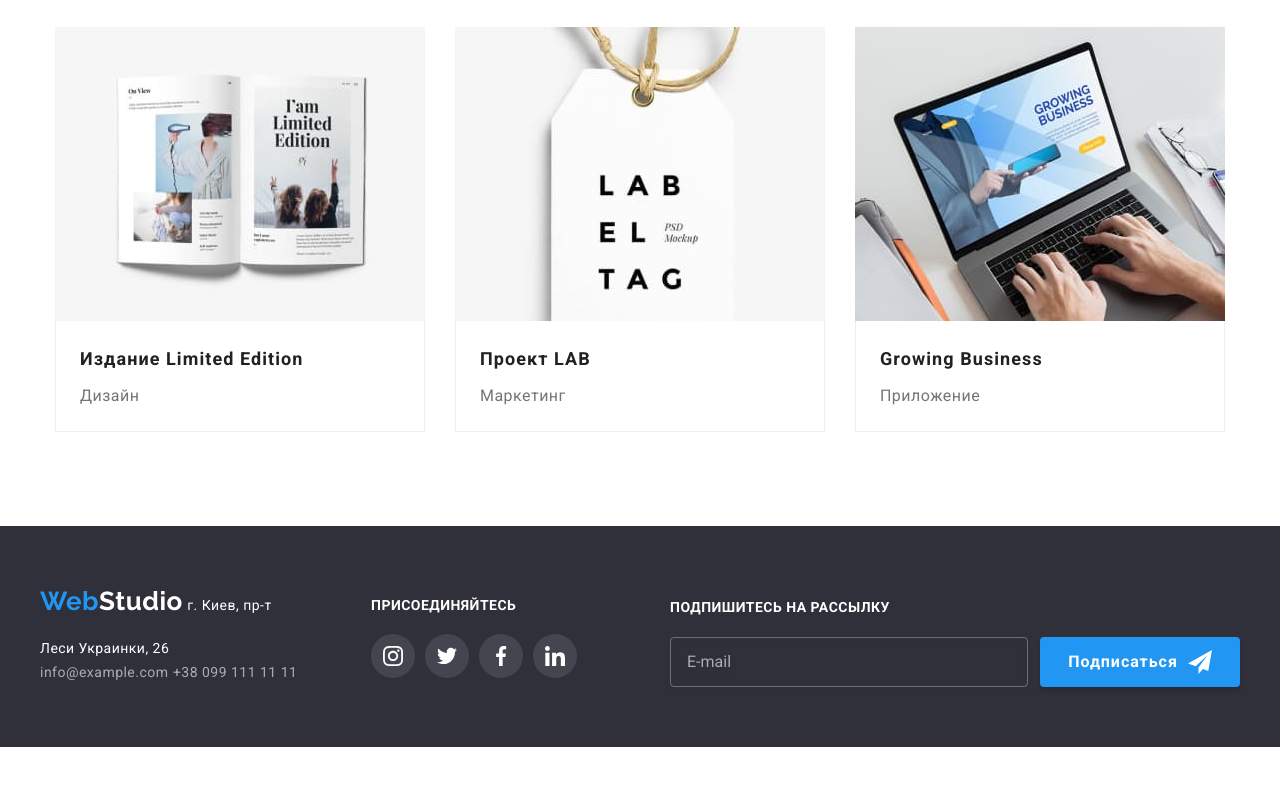
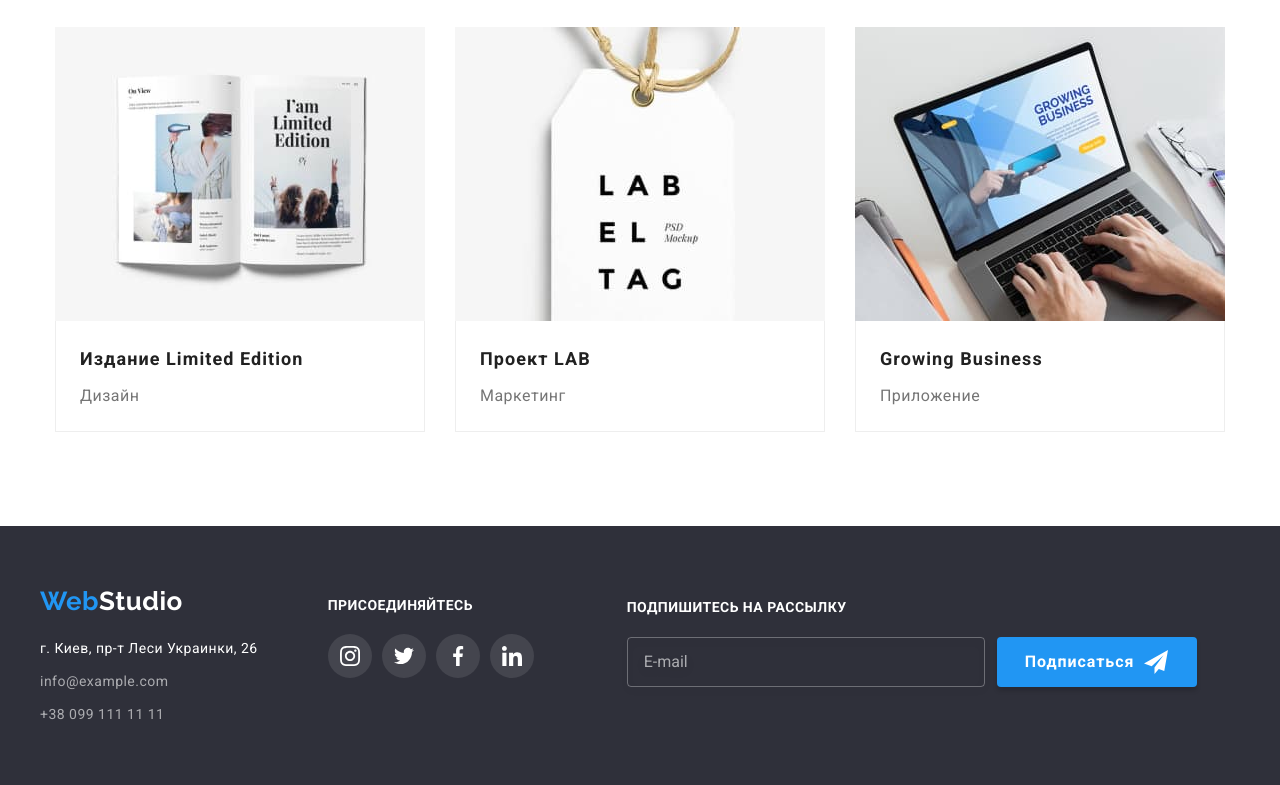
Before and after one commit to Anna-Kuzmenko/goit-markup-hw-07, a plain HTML site: page portfolio.html in a window 1280 px wide. Shown: the part 1108-1893 px from the top of the page. Before the commit the page ends 1855 px from the top, so only its background shows below. Drawn offline with nearby package versions, Linux system fonts and the light colour scheme.

Commit message:
Исправляет ошибки в css

```diff
--- a/portfolio.html
+++ b/portfolio.html
@@ -181,11 +181,12 @@
     <footer class="footer">
         <div class="container footer__container">
             <address class="address">
-                <a class="link logo" href="./index.html" lang="en">Web<span class="logo_theme_dark">Studio</span></a>
-                <a class="link footer__map" href="https://goo.gl/maps/Tw7981RMNoWtG4n59" target="_blank"
+                <a class="footer__link link logo" href="./index.html" lang="en">Web<span
+                        class="logo_theme_dark">Studio</span></a>
+                <a class="footer__link link footer__map" href="https://goo.gl/maps/Tw7981RMNoWtG4n59" target="_blank"
                     rel="noopener noreferrer">г. Киев, пр-т Леси Украинки, 26</a>
-                <a class="link footer__mail" href="mailto:info@example.com">info@example.com</a>
-                <a class="link footer__tel" href="tel:+380991111111">+38 099 111 11 11</a>
+                <a class="footer__link link footer__mail" href="mailto:info@example.com">info@example.com</a>
+                <a class="footer__link link footer__tel" href="tel:+380991111111">+38 099 111 11 11</a>
             </address>
             <div class="footer-social-links">
                 <h3 class="footer__title">Присоединяйтесь</h3>
```
Also changed, not shown: index.html (+1 -1 lines).
